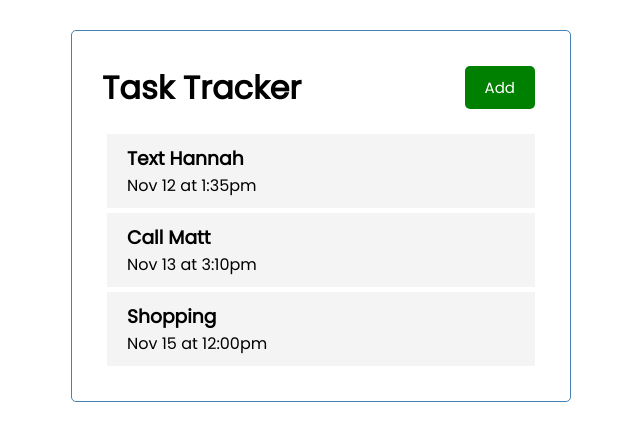
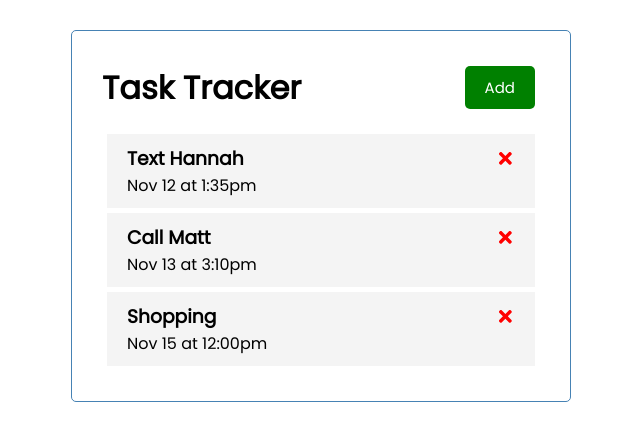
Before and after one commit to IlyaKrapivnoy/task_manager, a React (Create React App) app: page / in a window 1280 px wide. Shown: the top 440 px of the page, without its empty margins (319-959 px from the left). Built offline with nearby package versions, Linux system fonts and the light colour scheme.

Commit message:
add onDelete to tasks

```diff
--- a/src/App.js
+++ b/src/App.js
@@ -26,10 +26,15 @@
         },
     ])
 
+    // Delete Task
+    const deleteTask = (id) => {
+        console.log('delete', id)
+    }
+
   return (
     <div className="container">
         <Header title={title} />
-        <Tasks tasks={tasks} />
+        <Tasks tasks={tasks} onDelete={deleteTask} />
     </div>
   )
 }
--- a/src/components/Task.js
+++ b/src/components/Task.js
@@ -1,7 +1,9 @@
-const Task = ({ task }) => {
+import { FaTimes } from 'react-icons/fa'
+
+const Task = ({ task, onDelete }) => {
     return (
         <div className="task">
-            <h3>{ task.text }</h3>
+            <h3>{ task.text } <FaTimes style={{color: 'red', cursor: 'pointer'}} onClick={() => onDelete(task.id)} /></h3>
             <p>{ task.day }</p>
         </div>
     )
--- a/src/components/Tasks.js
+++ b/src/components/Tasks.js
@@ -1,11 +1,11 @@
 import Task from './Task'
 
-const Tasks = ({ tasks }) => {
+const Tasks = ({ tasks, onDelete }) => {
 
     return (
         <>
             {tasks.map((task) => (
-                <Task key={task.id} task={task} />
+                <Task key={task.id} task={task} onDelete={onDelete} />
             ))}
         </>
     )
```
